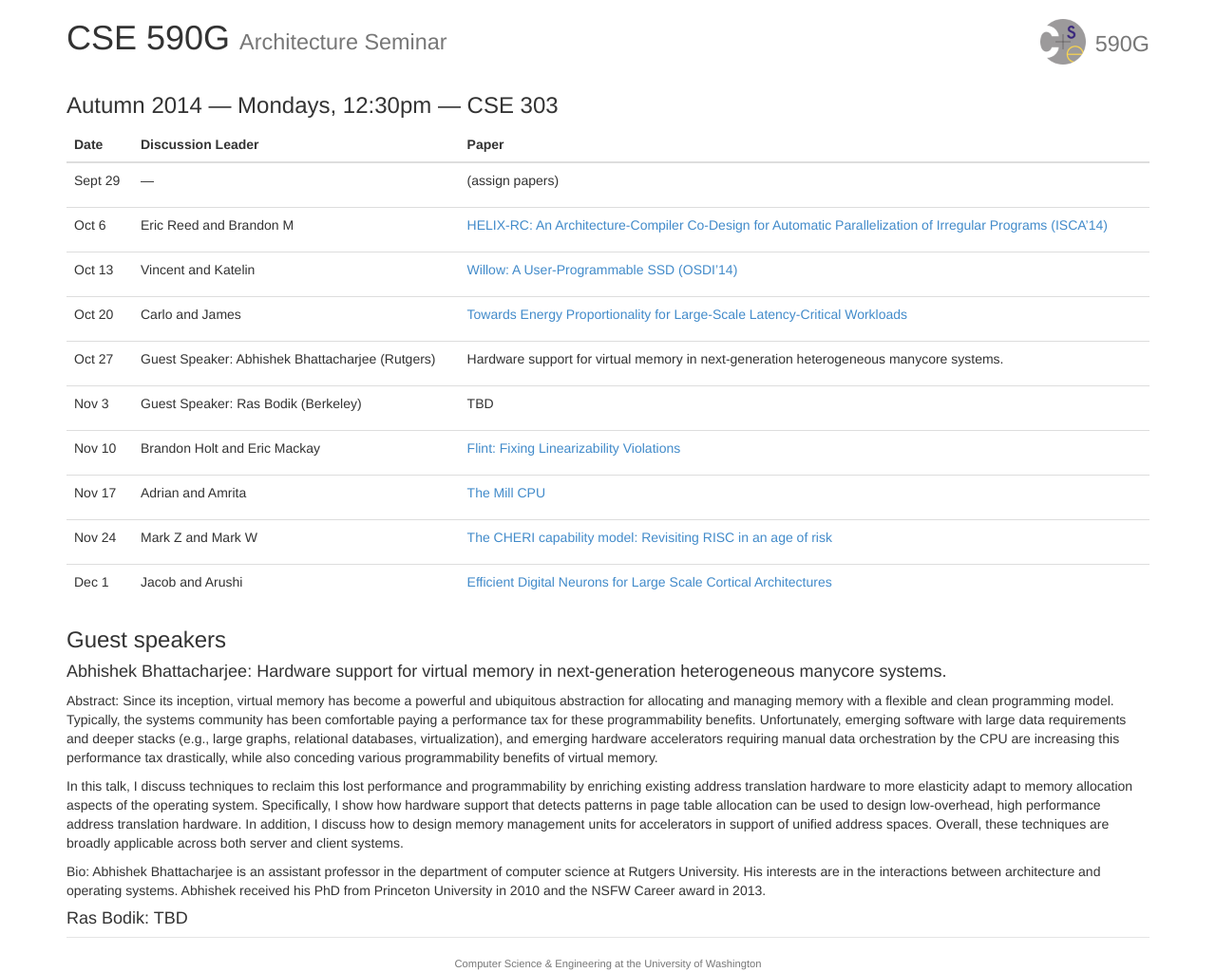
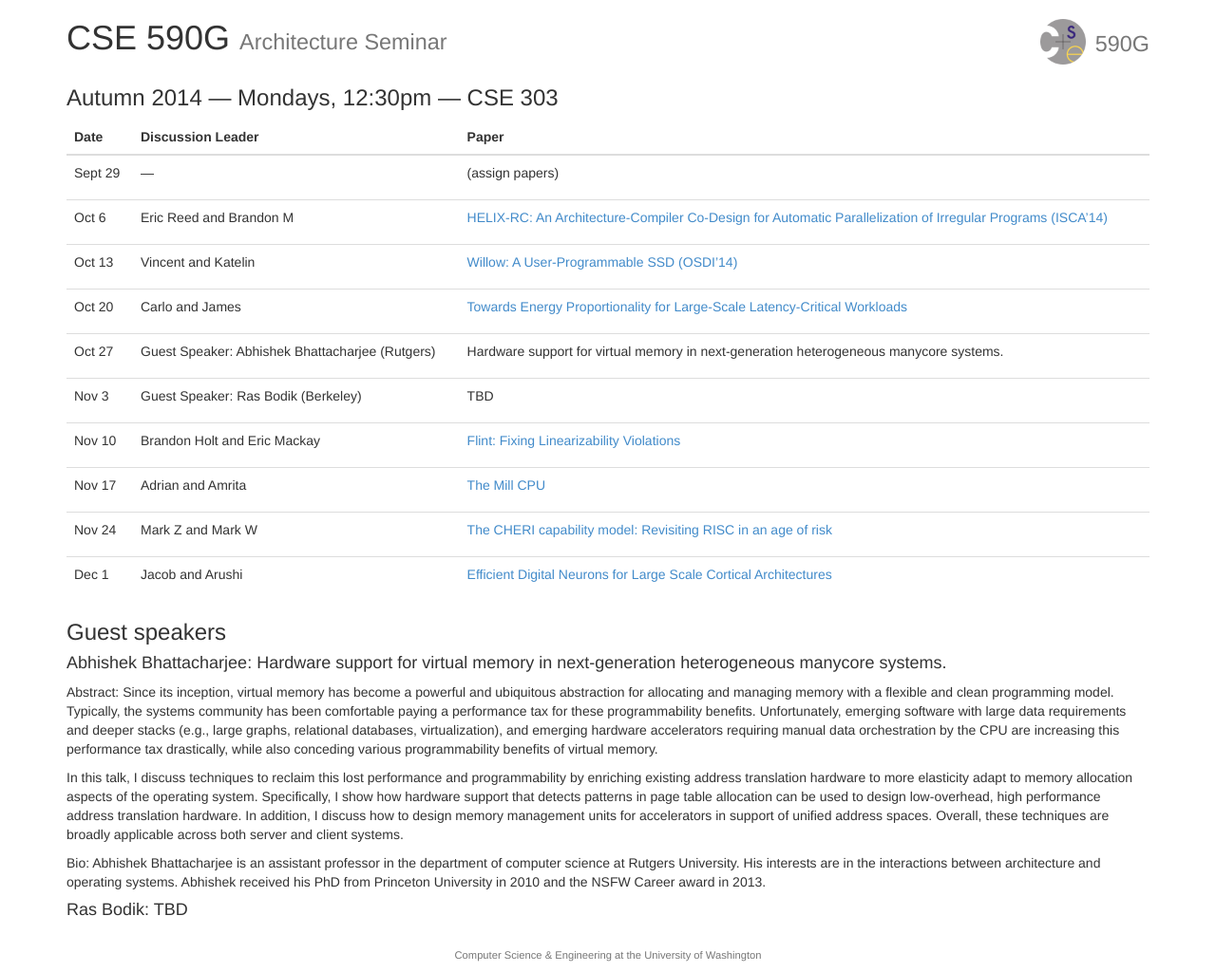
Before and after one commit to uwsampa/cse590g, a Jekyll site: the page built from 14au/index.md, in a window 1280 px wide. Shown: the whole page at 95% size. Built offline with Jekyll 4.4.1, drawn with Linux system fonts in a browser that asks for light colours; nearby versions of some CDN libraries; Markdown is read by kramdown in place of the engine named in the settings.

Commit message:
Appearance fiddling

```diff
--- a/14au/_layouts/base.html
+++ b/14au/_layouts/base.html
@@ -2,8 +2,8 @@
 <html>
     <head>
         <meta charset="utf-8">
-        <title>CSE 590G — {{ page.title }}</title>
-        <meta name="viewport" content="width=device-width, intial-scale=1">
+        <title>CSE 590G: Architecture Seminar</title>
+        <meta name="viewport" content="width=device-width, initial-scale=1">
 
         <link href="{{ site.base }}/css/bootstrap.min.css" 			 rel="stylesheet">
         <!-- <link href="{{ site.base }}/css/bootstrap-theme.min.css" rel="stylesheet"> -->
@@ -32,7 +32,7 @@
                 <h1>{{ page.title }} <small>{{ page.subtitle }}</small></h1>
               </div>
               <div class="col-sm-3 hidden-xs logo">
-                <h1><a href="{{ site.base }}/index.html">
+                <h1><a href="{{ site.base }}/">
                   <img src="{{site.base}}/img/CSElogo2_144.png" alt="CSE Logo" height="48" width="48">
                   <small>590G</small>
                 </a></h1>
--- a/14au/css/theme.css
+++ b/14au/css/theme.css
@@ -2,7 +2,6 @@
 .footer {
   padding-top: 19px;
   color: #777;
-  border-top: 1px solid #e5e5e5;
   text-align: center;
   font-size: 0.8em;
   margin: 0.1em 0;
@@ -17,6 +16,7 @@ code {
 
 .logo {
   text-align: right;
+  margin-bottom: -10px;
 }
 .logo a:hover {
   text-decoration: none;
```
